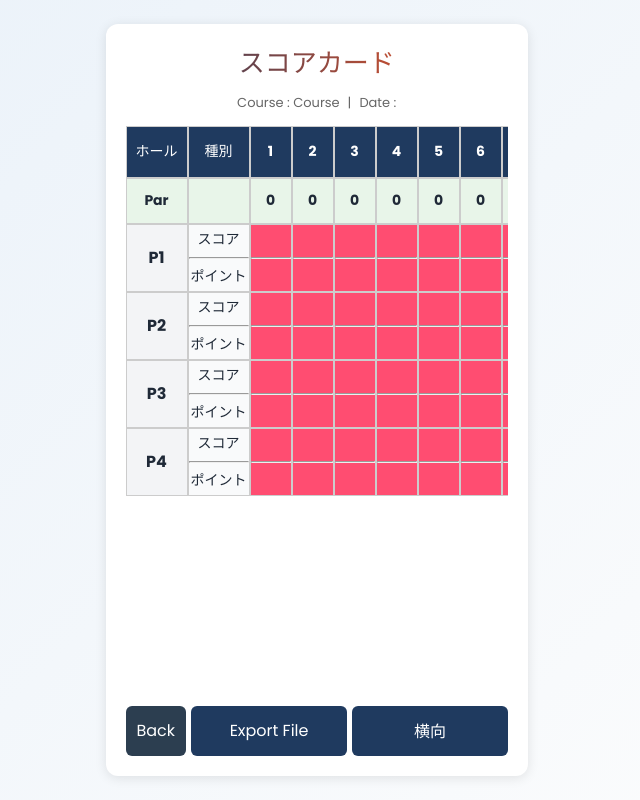
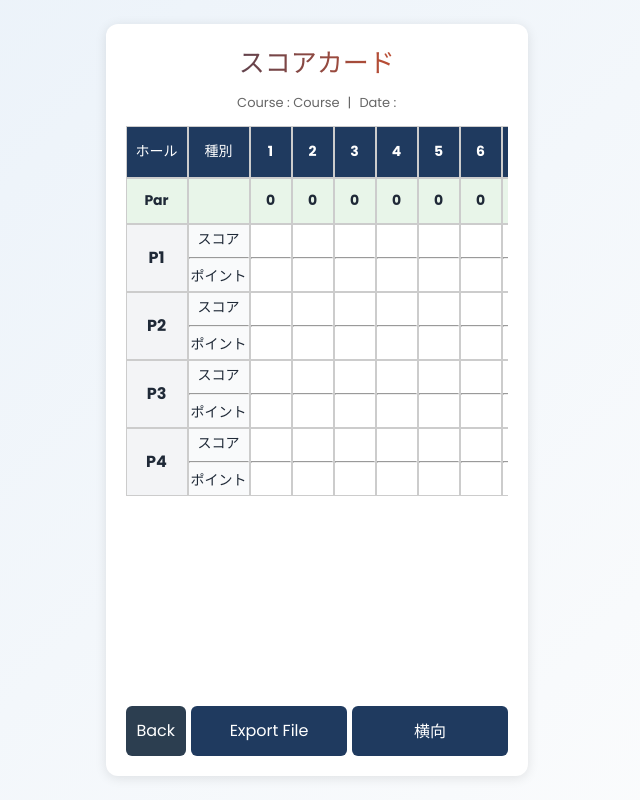
Before and after one commit to HoangAnMSc/Golf-Score-Calculator, a React (Vite) app in the folder frontend/: page /result in a window 1280 px wide. Shown: the whole page, without its empty margins (322-962 px from the left). Built offline with nearby package versions, Linux system fonts and the light colour scheme.

Commit message:
Update 1017

```diff
--- a/frontend/src/App.css
+++ b/frontend/src/App.css
@@ -1062,6 +1062,10 @@ body.landscape-lock {
   background: #4584f8;
 }
 
+.normal-cell {
+  background: #ffffff;
+}
+
 /* ===================================================>>   Hadicap   << ========================================= */
 .handicap-row {
   display: flex;
--- a/frontend/src/pages/Result.jsx
+++ b/frontend/src/pages/Result.jsx
@@ -223,6 +223,20 @@ function Result() {
     return sum || 0;
   };
 
+  // AN-1017-CREATE FUNC
+  const isHoleReady = (h) => {
+    try {
+      const all = JSON.parse(localStorage.getItem("allHolesData") || "{}");
+      const s = all[String(h)]?.scores;
+      if (!Array.isArray(s) || s.length < 4) return false;
+      const red = s.filter((p) => p?.teamColor === "red").length;
+      const blue = s.filter((p) => p?.teamColor === "blue").length;
+      return red === 2 && blue === 2;
+    } catch {
+      return false;
+    }
+  };
+
   return (
     <div ref={containerRef} className="container">
       <div className="form_container">
@@ -323,8 +337,12 @@ function Result() {
                         //AN-1017-UPDATE UI
                         <td
                           key={`p${pIdx}-out-${i}`}
-                          className={`score-cell ${
-                            team == "blue" ? "blue-cell" : "red-cell"
+                          className={`score-cell  ${
+                            isHoleReady(i + 1)
+                              ? team == "blue"
+                                ? "blue-cell"
+                                : "red-cell"
+                              : "normal-cell"
                           }`}
                         >
                           <div className="cell-inner">
@@ -370,8 +388,12 @@ function Result() {
                         //AN-1017-UPDATE UI
                         <td
                           key={`p${pIdx}-out-${i}`}
-                          className={`score-cell ${
-                            team == "blue" ? "blue-cell" : "red-cell"
+                          className={`score-cell  ${
+                            isHoleReady(i + 2)
+                              ? team == "blue"
+                                ? "blue-cell"
+                                : "red-cell"
+                              : "normal-cell"
                           }`}
                         >
                           <div className="cell-inner">
```
